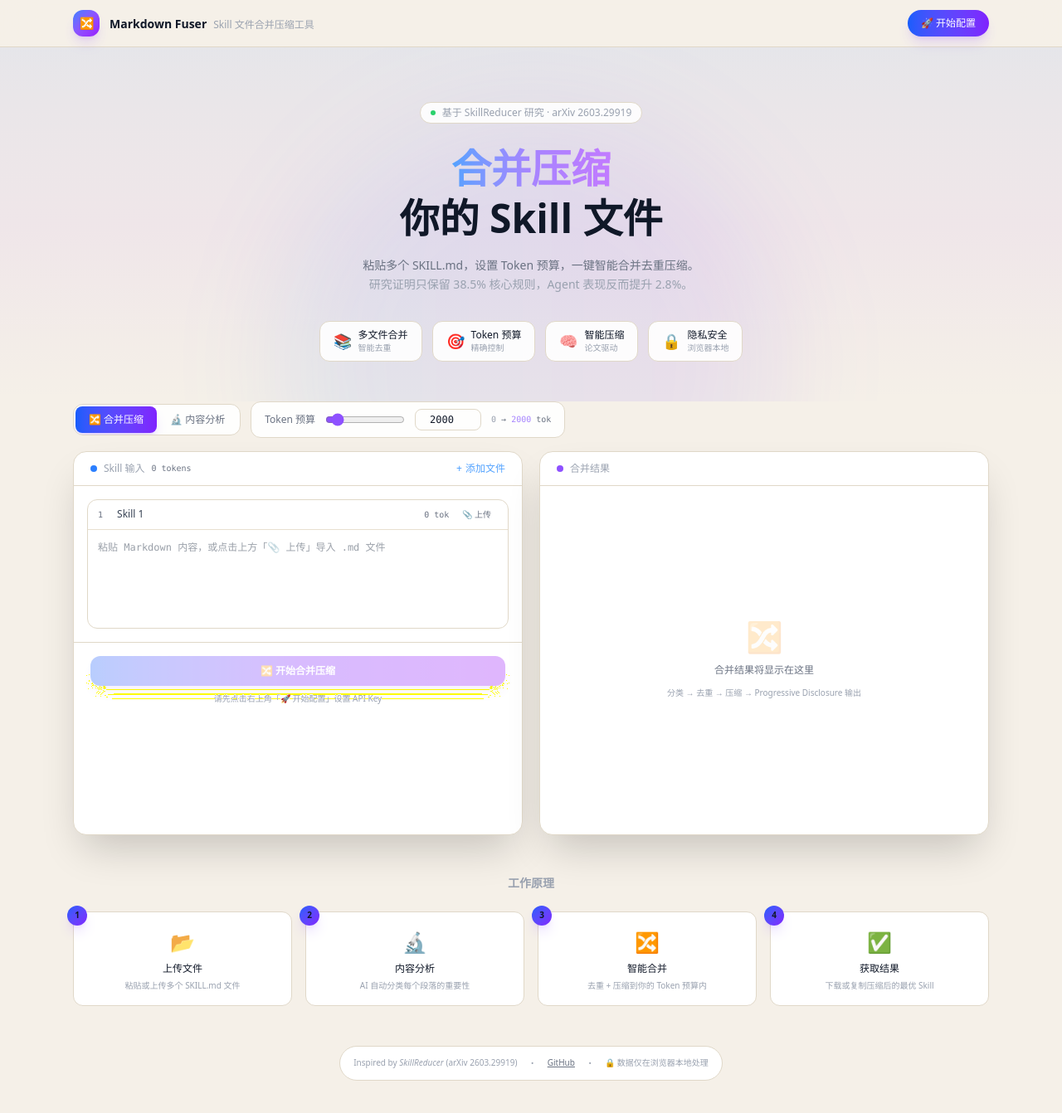
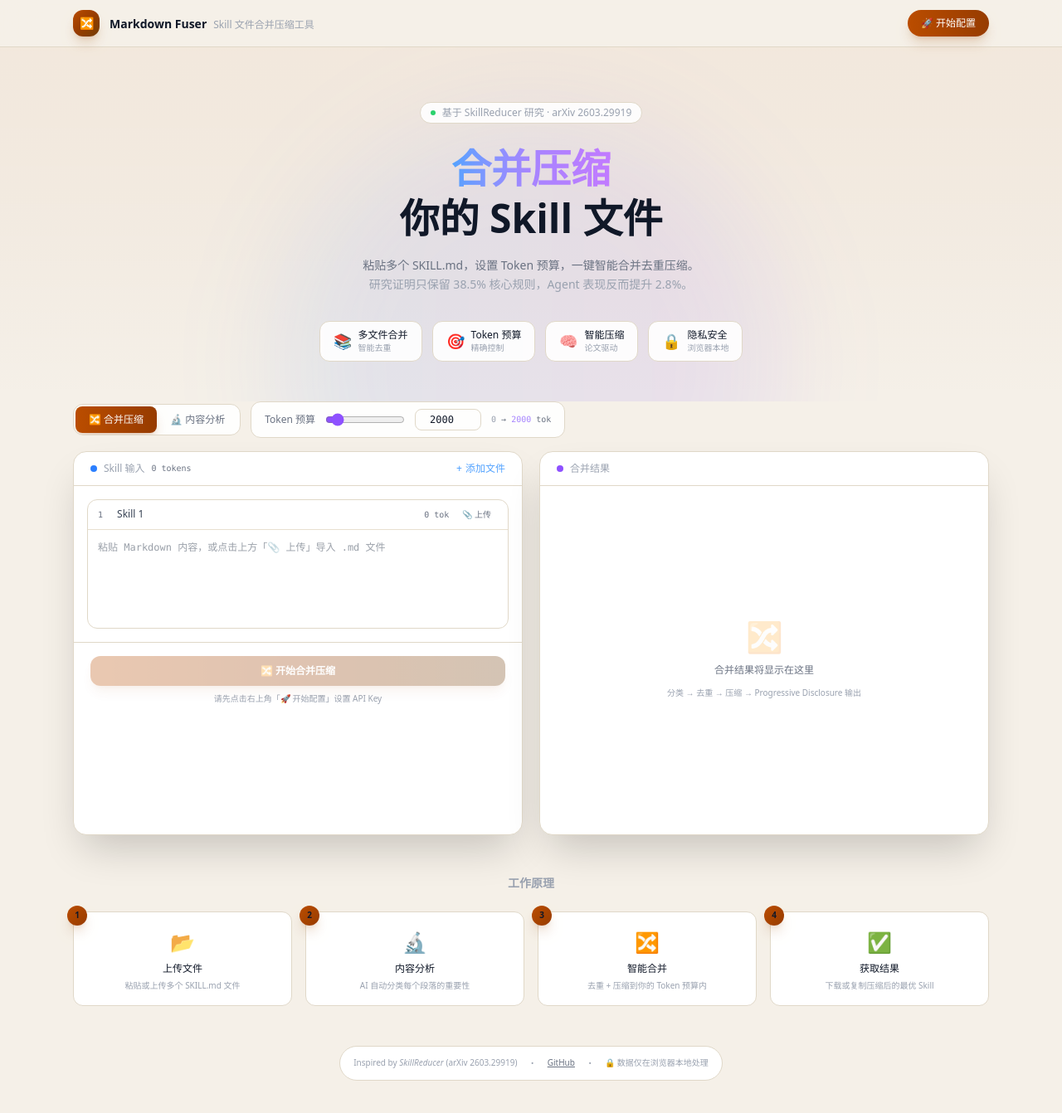
Before and after one commit to Thomaszhou22/skill-fuser, a React (Vite) app: page / in a window 1280 px wide. Shown: the top 1342 px of the page at 83% size. Built offline with nearby package versions, Linux system fonts and the light colour scheme.

Commit message:
style: warm amber tones to match khaki background

```diff
--- a/src/App.tsx
+++ b/src/App.tsx
@@ -134,7 +134,7 @@ Output: # Title > description\n## Mandatory Rules\n## Workflows\n## Quick Refere
       <nav className="sticky top-0 z-40 bg-[#f5f0e8]/80 backdrop-blur-xl border-b border-[#e0d8c8]">
         <div className="max-w-6xl mx-auto px-6 h-14 flex items-center justify-between">
           <div className="flex items-center gap-3">
-            <div className="w-8 h-8 rounded-xl bg-gradient-to-br from-blue-500 via-violet-500 to-purple-600 flex items-center justify-center text-sm shadow-lg shadow-violet-500/20">🔀</div>
+            <div className="w-8 h-8 rounded-xl bg-gradient-to-br from-amber-700 via-amber-800 to-yellow-900 flex items-center justify-center text-sm shadow-lg shadow-amber-800/20">🔀</div>
             <div>
               <span className="font-bold text-sm">Markdown Fuser</span>
               <span className="hidden sm:inline text-gray-400 text-xs ml-2">Skill 文件合并压缩工具</span>
@@ -148,7 +148,7 @@ Output: # Title > description\n## Mandatory Rules\n## Workflows\n## Quick Refere
                 <span className="w-1.5 h-1.5 rounded-full bg-green-500" />
               </div>
             )}
-            <button onClick={() => setShowSettings(true)} className={`text-xs px-4 py-2 rounded-full font-medium transition-all ${prov?.apiKey ? 'bg-white/[0.06] hover:bg-white/[0.1] text-gray-400 border border-[#e0d8c8]' : 'bg-gradient-to-r from-blue-600 to-violet-600 text-white shadow-lg shadow-violet-500/20 hover:shadow-violet-500/30'}`}>
+            <button onClick={() => setShowSettings(true)} className={`text-xs px-4 py-2 rounded-full font-medium transition-all ${prov?.apiKey ? 'bg-white/[0.06] hover:bg-white/[0.1] text-gray-400 border border-[#e0d8c8]' : 'bg-gradient-to-r from-amber-700 to-amber-800 text-white shadow-lg shadow-amber-800/20 hover:shadow-amber-800/30'}`}>
               {prov?.apiKey ? '⚙️ 模型设置' : '🚀 开始配置'}
             </button>
           </div>
@@ -157,7 +157,7 @@ Output: # Title > description\n## Mandatory Rules\n## Workflows\n## Quick Refere
 
       {/* ═══ HERO ═══ */}
       <section className="relative overflow-hidden">
-        <div className="absolute inset-0 bg-gradient-to-b from-blue-600/[0.07] via-violet-600/[0.05] to-transparent pointer-events-none" />
+        <div className="absolute inset-0 bg-gradient-to-b from-amber-700/[0.05] via-amber-800/[0.03] to-transparent pointer-events-none" />
         <div className="absolute top-20 left-1/2 -translate-x-1/2 w-[600px] h-[600px] bg-gradient-to-r from-blue-500/10 to-violet-500/10 rounded-full blur-3xl pointer-events-none" />
         <div className="relative max-w-6xl mx-auto px-6 pt-16 pb-12 text-center">
           <div className="inline-flex items-center gap-2 px-3 py-1 rounded-full bg-white/90 border border-[#e0d8c8] text-xs text-gray-400 mb-6">
@@ -198,7 +198,7 @@ Output: # Title > description\n## Mandatory Rules\n## Workflows\n## Quick Refere
         {/* Controls */}
         <div className="flex flex-wrap items-center gap-3 mb-4">
           <div className="flex rounded-xl overflow-hidden bg-white/90 border border-[#e0d8c8] p-0.5">
-            <button onClick={() => setMode('fusion')} className={`px-4 py-2 rounded-lg text-xs font-medium transition-all ${mode === 'fusion' ? 'bg-gradient-to-r from-blue-600 to-violet-600 text-white shadow-lg shadow-violet-500/20' : 'text-gray-500 hover:text-gray-700'}`}>🔀 合并压缩</button>
+            <button onClick={() => setMode('fusion')} className={`px-4 py-2 rounded-lg text-xs font-medium transition-all ${mode === 'fusion' ? 'bg-gradient-to-r from-amber-700 to-amber-800 text-white shadow-lg shadow-amber-800/20' : 'text-gray-500 hover:text-gray-700'}`}>🔀 合并压缩</button>
             <button onClick={() => setMode('analysis')} className={`px-4 py-2 rounded-lg text-xs font-medium transition-all ${mode === 'analysis' ? 'bg-gradient-to-r from-amber-600 to-orange-600 text-white shadow-lg shadow-orange-500/20' : 'text-gray-500 hover:text-gray-700'}`}>🔬 内容分析</button>
           </div>
           {mode === 'fusion' && (
@@ -259,7 +259,7 @@ Output: # Title > description\n## Mandatory Rules\n## Workflows\n## Quick Refere
               <button onClick={fuse} disabled={loading || !prov?.apiKey} className={`w-full py-2.5 rounded-xl text-xs font-semibold transition-all disabled:opacity-30 disabled:cursor-not-allowed ${
                 mode === 'analysis'
                   ? 'bg-gradient-to-r from-amber-600 to-orange-600 hover:from-amber-500 hover:to-orange-500 text-white shadow-lg shadow-orange-500/20'
-                  : 'bg-gradient-to-r from-blue-600 via-violet-600 to-purple-600 hover:from-blue-500 hover:via-violet-500 hover:to-purple-500 text-white shadow-lg shadow-violet-500/20'
+                  : 'bg-gradient-to-r from-amber-700 via-amber-800 to-yellow-900 hover:from-blue-500 hover:via-violet-500 hover:to-purple-500 text-white shadow-lg shadow-amber-800/20'
               }`}>
                 {loading ? (
                   <span className="flex items-center justify-center gap-2">
@@ -321,7 +321,7 @@ Output: # Title > description\n## Mandatory Rules\n## Workflows\n## Quick Refere
               { step: '4', icon: '✅', title: '获取结果', desc: '下载或复制压缩后的最优 Skill' },
             ].map(s => (
               <div key={s.step} className="relative rounded-xl bg-white border border-[#e0d8c8] p-4 text-center hover:bg-white/90 hover:border-[#c8b898] transition group">
-                <div className="absolute -top-2 -left-2 w-6 h-6 rounded-full bg-gradient-to-br from-blue-600 to-violet-600 flex items-center justify-center text-[10px] font-bold shadow-lg shadow-violet-500/20">{s.step}</div>
+                <div className="absolute -top-2 -left-2 w-6 h-6 rounded-full bg-gradient-to-br from-amber-700 to-amber-800 flex items-center justify-center text-[10px] font-bold shadow-lg shadow-amber-800/20">{s.step}</div>
                 <div className="text-2xl mb-2 mt-1">{s.icon}</div>
                 <div className="text-xs font-medium mb-1">{s.title}</div>
                 <div className="text-[10px] text-gray-400 leading-relaxed">{s.desc}</div>
@@ -372,11 +372,11 @@ Output: # Title > description\n## Mandatory Rules\n## Workflows\n## Quick Refere
                   {p.id === 'custom' && <input value={p.customEndpoint || ''} onChange={e => setProv(p.id, { customEndpoint: e.target.value })} placeholder="https://api.example.com/v1/chat/completions" className="w-full bg-[#f5f0e8] border border-[#e0d8c8] rounded-lg px-3 py-2 text-xs mb-2 focus:outline-none focus:border-violet-500/50 transition" />}
                   {p.models.length > 0 && (
                     <div className="flex flex-wrap gap-1.5 mb-2">
-                      {p.models.map(m => <button key={m} onClick={() => { setModel(m); setProvId(p.id) }} className={`text-[10px] px-2.5 py-1 rounded-lg transition ${provId === p.id && model === m ? 'bg-violet-600 text-white shadow shadow-violet-500/20' : 'bg-white/90 text-gray-500 hover:bg-white/[0.08]'}`}>{m}</button>)}
+                      {p.models.map(m => <button key={m} onClick={() => { setModel(m); setProvId(p.id) }} className={`text-[10px] px-2.5 py-1 rounded-lg transition ${provId === p.id && model === m ? 'bg-violet-600 text-white shadow shadow-amber-800/20' : 'bg-white/90 text-gray-500 hover:bg-white/[0.08]'}`}>{m}</button>)}
                     </div>
                   )}
                   {p.apiKey && (
-                    <button onClick={() => selectProv(p.id)} className={`w-full py-2 rounded-lg text-xs font-medium transition-all ${provId === p.id ? 'bg-gradient-to-r from-blue-600 to-violet-600 text-white shadow shadow-violet-500/20' : 'bg-white/[0.06] text-gray-400 hover:bg-white/[0.1]'}`}>
+                    <button onClick={() => selectProv(p.id)} className={`w-full py-2 rounded-lg text-xs font-medium transition-all ${provId === p.id ? 'bg-gradient-to-r from-amber-700 to-amber-800 text-white shadow shadow-amber-800/20' : 'bg-white/[0.06] text-gray-400 hover:bg-white/[0.1]'}`}>
                       {provId === p.id ? '✓ 当前使用' : '启用此模型'}
                     </button>
                   )}
```
